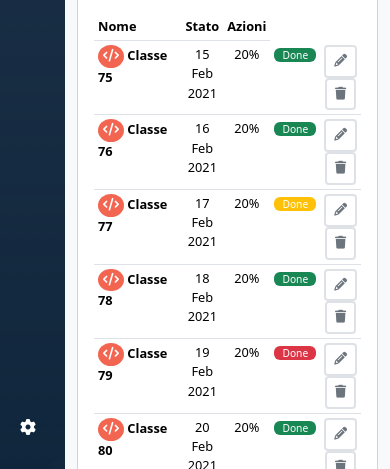
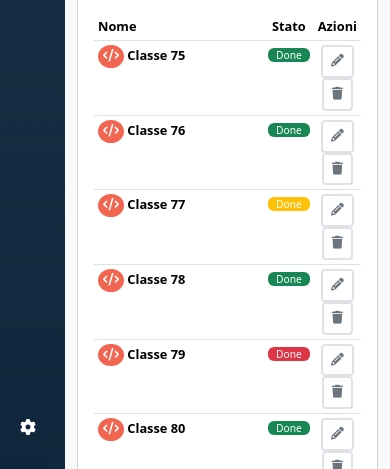
Before and after one commit to EnricoDErasmo/html-css-bootstrap-dashboard, a plain HTML site: page index.html in a window 390 px wide. Shown: the part 375-844 px from the top of the page. Drawn offline with nearby package versions, Linux system fonts and the light colour scheme.

Commit message:
main sec responsive

```diff
--- a/index.html
+++ b/index.html
@@ -398,8 +398,8 @@
 
                                           <tr>
                                             <th scope="col">Nome</th>
-                                            <th class="text-center d-none d-sm-block" scope="col">Data inizio</th>
-                                            <th class="text-center d-none d-sm-block" scope="col">ROI</th>
+                                            <th class="text-center d-none d-sm-table-cell" scope="col">Data inizio</th>
+                                            <th class="text-center d-none d-sm-table-cell" scope="col">ROI</th>
                                             <th class="text-center" scope="col">Stato</th>
                                             <th class="text-center" scope="col">Azioni</th>
                                           </tr>
@@ -413,8 +413,8 @@
                                                 <i class="fa-solid fa-code text-white"></i>
                                                 <span>Classe 75</span>
                                             </th>
-                                            <td class="text-center">15 Feb 2021</td>
-                                            <td class="text-center">20%</td>
+                                            <td class="text-center d-none d-sm-table-cell">15 Feb 2021</td>
+                                            <td class="text-center d-none d-sm-table-cell">20%</td>
                                             <td class="text-center">
                                                 <span class="__badge-done rounded-2 text-white px-2">Done</span>
                                             </td>
@@ -429,8 +429,8 @@
                                                 <i class="fa-solid fa-code text-white"></i>
                                                 <span>Classe 76</span>
                                             </th>
-                                            <td class="text-center">16 Feb 2021</td>
-                                            <td class="text-center">20%</td>
+                                            <td class="text-center d-none d-sm-table-cell">16 Feb 2021</td>
+                                            <td class="text-center d-none d-sm-table-cell">20%</td>
                                             <td class="text-center">
                                                 <span class="__badge-done rounded-2 text-white px-2">Done</span>
                                             </td>
@@ -445,8 +445,8 @@
                                                 <i class="fa-solid fa-code text-white"></i>
                                                 <span>Classe 77</span>
                                             </th>
-                                            <td class="text-center">17 Feb 2021</td>
-                                            <td class="text-center">20%</td>
+                                            <td class="text-center d-none d-sm-table-cell">17 Feb 2021</td>
+                                            <td class="text-center d-none d-sm-table-cell">20%</td>
                                             <td class="text-center">
                                                 <span class="__badge-process rounded-2 text-white px-2">Done</span>
                                             </td>
@@ -461,8 +461,8 @@
                                                 <i class="fa-solid fa-code text-white"></i>
                                                 <span>Classe 78</span>
                                             </th>
-                                            <td class="text-center">18 Feb 2021</td>
-                                            <td class="text-center">20%</td>
+                                            <td class="text-center d-none d-sm-table-cell">18 Feb 2021</td>
+                                            <td class="text-center d-none d-sm-table-cell">20%</td>
                                             <td class="text-center">
                                                 <span class="__badge-done rounded-2 text-white px-2">Done</span>
                                             </td>
@@ -477,8 +477,8 @@
                                                 <i class="fa-solid fa-code text-white"></i>
                                                 <span>Classe 79</span>
                                             </th>
-                                            <td class="text-center">19 Feb 2021</td>
-                                            <td class="text-center">20%</td>
+                                            <td class="text-center d-none d-sm-table-cell">19 Feb 2021</td>
+                                            <td class="text-center d-none d-sm-table-cell">20%</td>
                                             <td class="text-center">
                                                 <span class="__badge-failed rounded-2 text-white px-2">Done</span>
                                             </td>
@@ -493,8 +493,8 @@
                                                 <i class="fa-solid fa-code text-white"></i>
                                                 <span>Classe 80</span>
                                             </th>
-                                            <td class="text-center">20 Feb 2021</td>
-                                            <td class="text-center">20%</td>
+                                            <td class="text-center d-none d-sm-table-cell">20 Feb 2021</td>
+                                            <td class="text-center d-none d-sm-table-cell">20%</td>
                                             <td class="text-center">
                                                 <span class="__badge-done rounded-2 text-white px-2">Done</span>
                                             </td>
@@ -509,8 +509,8 @@
                                                 <i class="fa-solid fa-code text-white"></i>
                                                 <span>Classe 81</span>
                                             </th>
-                                            <td class="text-center">21 Feb 2021</td>
-                                            <td class="text-center">20%</td>
+                                            <td class="text-center d-none d-sm-table-cell">21 Feb 2021</td>
+                                            <td class="text-center d-none d-sm-table-cell">20%</td>
                                             <td class="text-center">
                                                 <span class="__badge-failed rounded-2 text-white px-2">Done</span>
                                             </td>
@@ -525,8 +525,8 @@
                                                 <i class="fa-solid fa-code text-white"></i>
                                                 <span>Classe 82</span>
                                             </th>
-                                            <td class="text-center">22 Feb 2021</td>
-                                            <td class="text-center">20%</td>
+                                            <td class="text-center d-none d-sm-table-cell">22 Feb 2021</td>
+                                            <td class="text-center d-none d-sm-table-cell">20%</td>
                                             <td class="text-center">
                                                 <span class="__badge-done rounded-2 text-white px-2">Done</span>
                                             </td>
```
